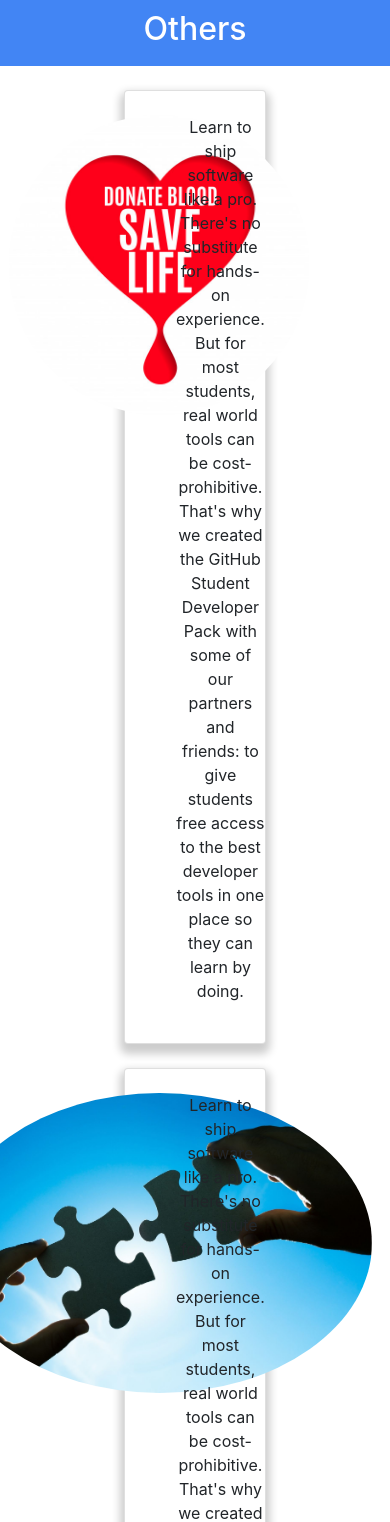
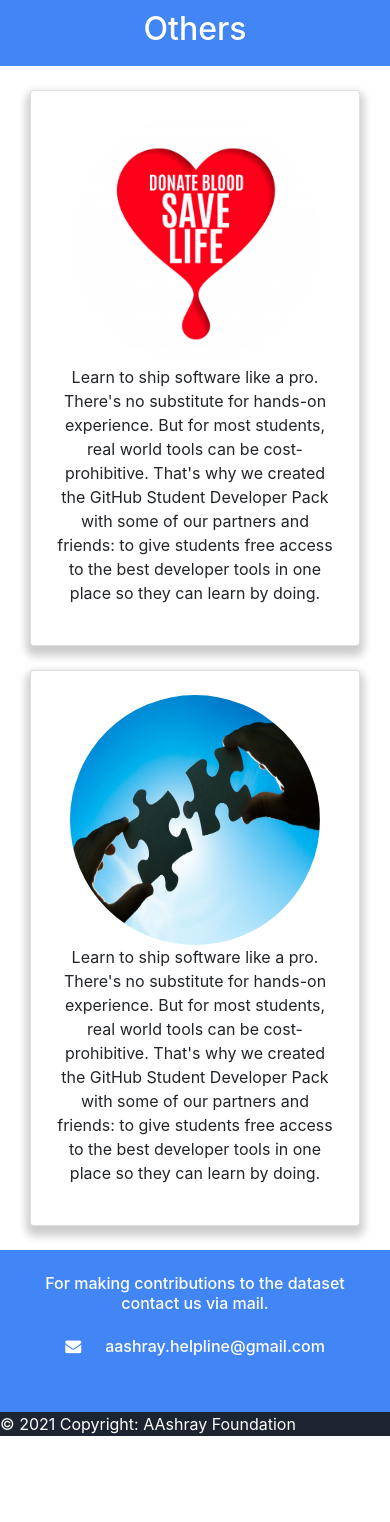
Before and after one commit to SanchitaMishra170676/Aashray2021, a Django app: page /others/ in a window 390 px wide. Shown: the top 1522 px of the page. After the commit the page ends 1436 px from the top, so only its background shows below. Run offline with Django 3.2, Linux system fonts and the light colour scheme; some libraries are stand-ins or nearby versions.

Commit message:
Fixed some console errors

```diff
--- a/aashray/static/css/resources.css
+++ b/aashray/static/css/resources.css
@@ -43,7 +43,8 @@ body {
   padding-right: 100px;
 }
 .pic{
-  height:300px;
+  height: 250px;
+  width: 250px;
   border-radius: 50%;
 }
 .matter{
@@ -56,3 +57,23 @@ body {
 .card {
 box-shadow: 0 6px 8px 4px rgba(0,0,0,0.2)
 }
+@media screen and (max-width: 991px) {
+  .pd{
+    padding-left: 6px;
+    padding-right: 6px;
+  }
+  .matter{
+    padding-left: 6px;
+    padding-right: 6px;
+  }
+}
+@media screen and (max-width: 575px) {
+  .pd{
+    padding-left: 6px;
+    padding-right: 6px;
+  }
+  .matter{
+    padding-left: 6px;
+    padding-right: 6px;
+  }
+}
--- a/aashray/templates/donor.html
+++ b/aashray/templates/donor.html
@@ -147,6 +147,6 @@ Note:  Once you have donated, you need to wait for another 14 days to donate aga
 		  	}
 		});
 	</script>
-</body><!-- This templates was made by Colorlib (https://colorlib.com) -->
+</body>
 </html>
 {% endblock %}
--- a/aashray/templates/others.html
+++ b/aashray/templates/others.html
@@ -6,12 +6,12 @@
 <div class="pd">
 <div class="card matter p-4 m-4">
       <div class="row">
-        <div class="col-5 ">
+        <div class="col-12 col-md-5">
           <div class="d-flex justify-content-center">
           <img class="pic d-flex justify-content-center i1" src="{% static 'img/aashray/plasma.jpg' %}" alt="">
           </div>
         </div>
-        <div class="col-7  d-flex justify-content-center align-self-center">
+        <div class="col-12 col-md-7 d-flex justify-content-center align-self-center">
           <p align="center">Learn to ship software like a pro. There's no substitute for hands-on experience. But for most students, real world tools can be cost-prohibitive. That's why we created the GitHub Student Developer Pack with some of our partners and friends: to give students free access to the best developer tools in one place so they can learn by doing.</p>
         </div>
       </div>
@@ -21,12 +21,12 @@
  <div class="pd">
 <div class="card matter p-4 m-4">
       <div class="row">
-        <div class="col-5 ">
+        <div class="col-12 col-md-5 ">
           <div class="d-flex justify-content-center">
           <img class="pic d-flex justify-content-center i1" src="{% static 'img/aashray/bg1.jpg' %}" alt="">
           </div>
         </div>
-        <div class="col-7  d-flex justify-content-center align-self-center">
+        <div class="col-12 col-md-7 d-flex justify-content-center align-self-center">
           <p align="center">Learn to ship software like a pro. There's no substitute for hands-on experience. But for most students, real world tools can be cost-prohibitive. That's why we created the GitHub Student Developer Pack with some of our partners and friends: to give students free access to the best developer tools in one place so they can learn by doing.</p>
         </div>
       </div>
--- a/aashray/templates/resources_footer.html
+++ b/aashray/templates/resources_footer.html
@@ -96,33 +96,13 @@
         <!-- MDB core JavaScript -->
         <script type="text/javascript" src="{% static 'js/mdb.min.js' %}"></script>
         <script src="//cdn.jsdelivr.net/npm/alertifyjs@1.13.1/build/alertify.min.js"></script>
-        <script src="https://maps.google.com/maps/api/js"></script>
+        {% comment %} <script src="https://maps.google.com/maps/api/js"></script> {% endcomment %}
         <script>
         $('.carousel').carousel({
             interval: 2000,
         })
     </script>
-    <!-- Google Maps settings -->
     <script>
-      // Regular map
-      function regular_map() {
-          var var_location = new google.maps.LatLng(36.870806, 10.197207);
-
-          var var_mapoptions = {
-              center: var_location,
-              zoom: 14
-          };
-
-          var var_map = new google.maps.Map(document.getElementById("map-container"),
-              var_mapoptions);
-
-          var var_marker = new google.maps.Marker({
-              position: var_location,
-              map: var_map,
-              title: "Tunisia"
-          });
-      }
-
       function resources(){
           var res = document.getElementById("our-resources");
           res.scrollIntoView();
@@ -133,8 +113,6 @@
           con.scrollIntoView();
       }
 
-      // Initialize maps
-      google.maps.event.addDomListener(window, 'load', regular_map);
     </script>
     </body>
 
```
Also changed, not shown: aashray/templates/base.html (+4 -4 lines).
